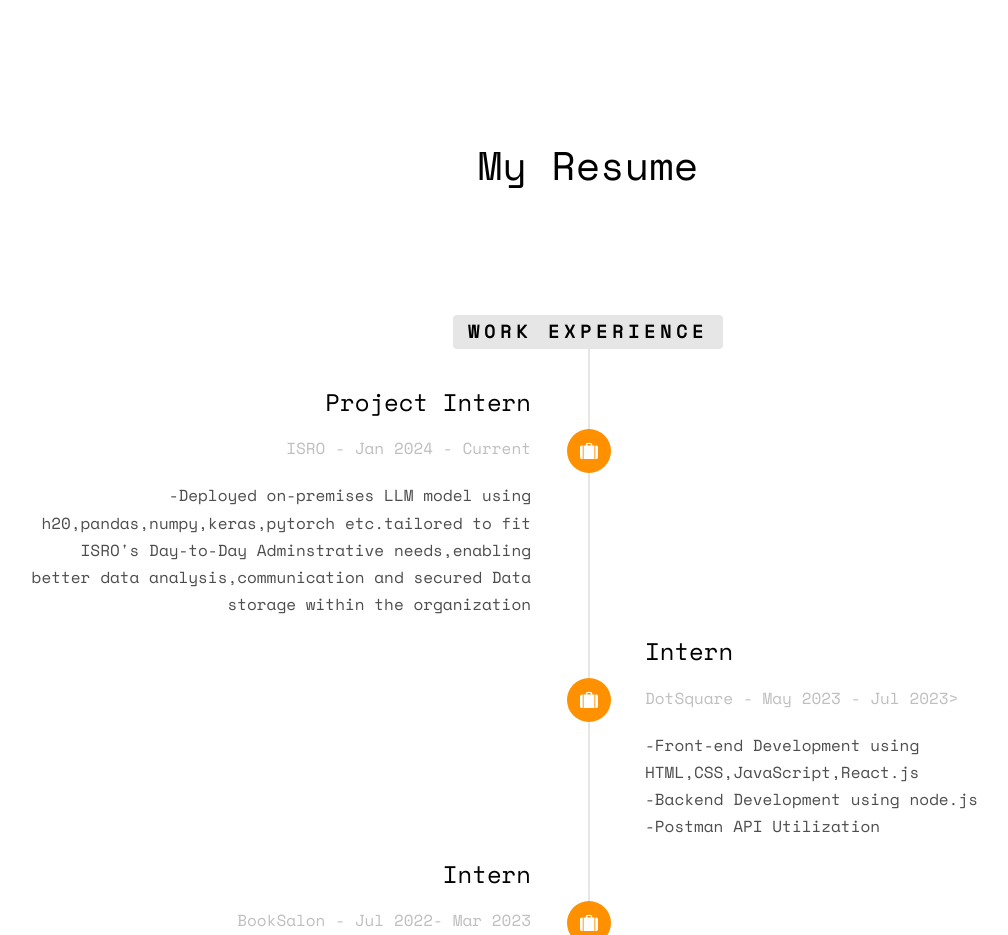
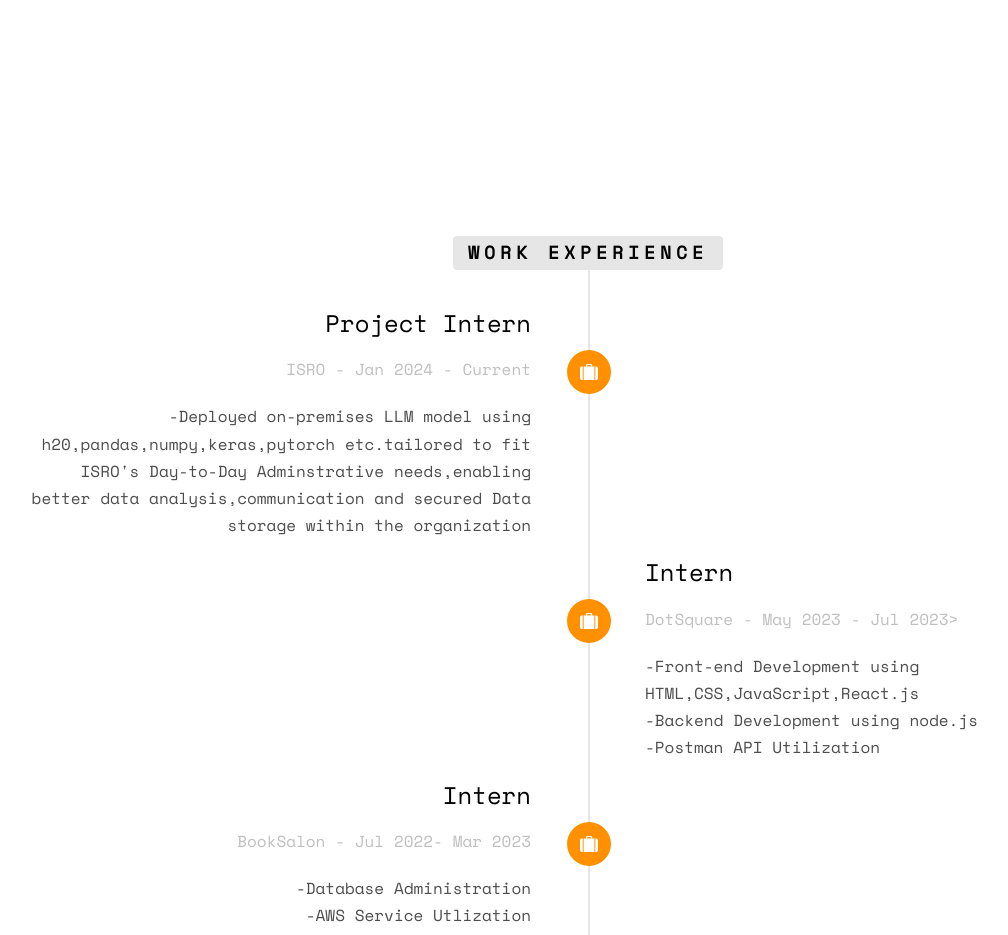
Before and after one commit to blackarc26/Portfolio-, a plain HTML site: page index.html in a window 1280 px wide. Shown: the part 1380-2315 px from the top of the page, without its empty margins (52-1060 px from the left). Drawn offline with nearby package versions, Linux system fonts and the light colour scheme; some packages are replaced by stand-ins of ours; no server answers; files whose address does not match are found by name.

Commit message:
minor change

```diff
--- a/index.html
+++ b/index.html
@@ -119,7 +119,7 @@ Strong creative and analytical skills. Team player with an eye </p>
 		<div class="container">
 			<div class="row animate-box">
 				<div class="col-md-8 col-md-offset-2 text-center fh5co-heading">
-					<h2>My Resume</h2>
+
 				</div>
 			</div>
 			<div class="row">
```
